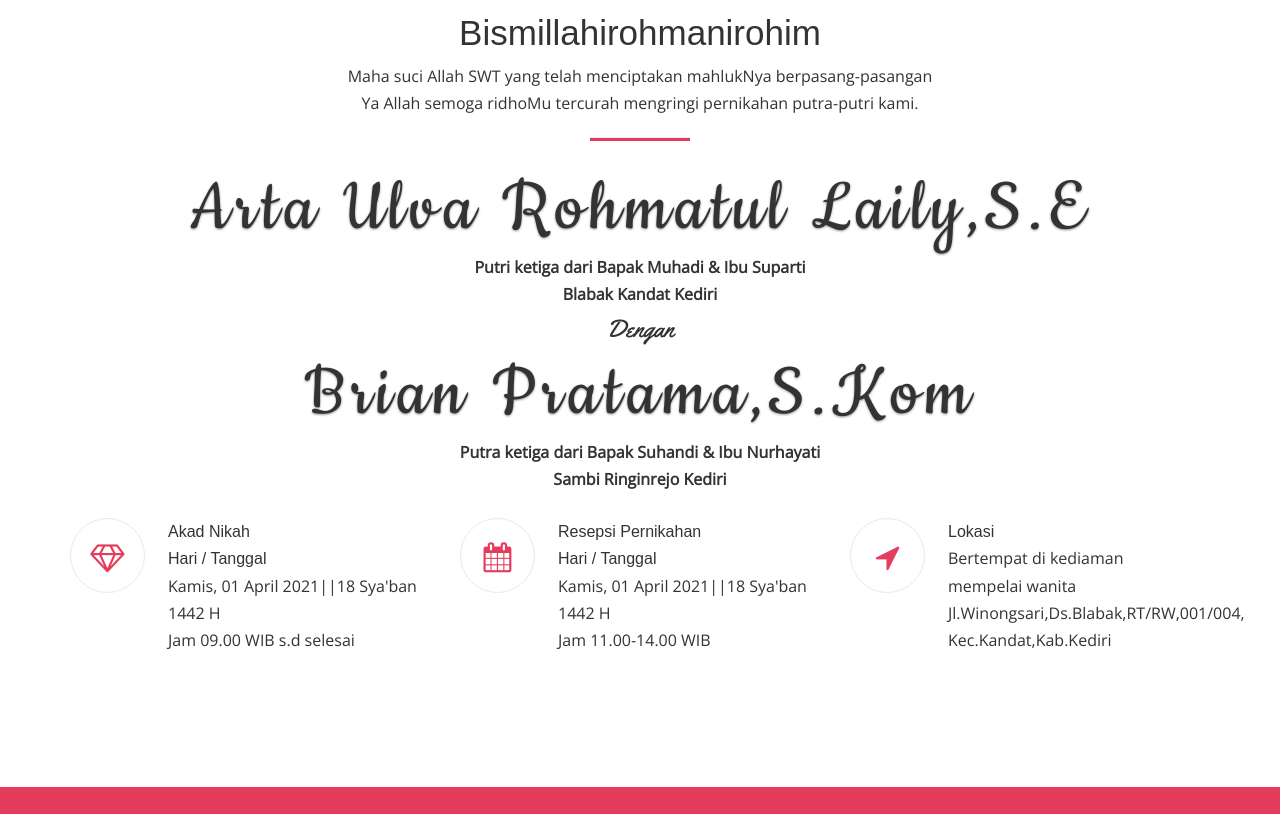
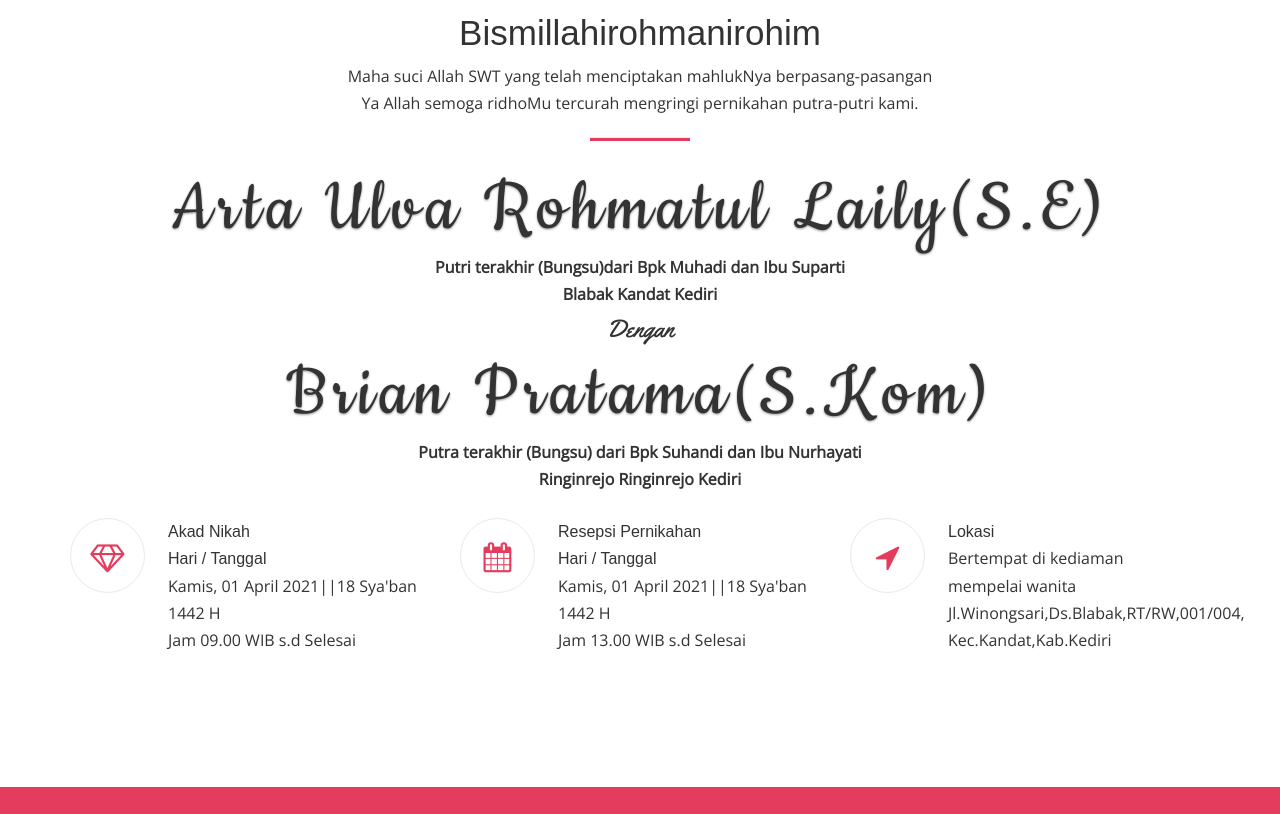
Before and after one commit to brianpratama91/WeddingUlva-Brian, a plain HTML site: page index.html in a window 1280 px wide. Shown: the part 918-1732 px from the top of the page. Drawn offline with nearby package versions, Linux system fonts and the light colour scheme; a web font is replaced by a local one.

Commit message:
Update index.html

```diff
--- a/index.html
+++ b/index.html
@@ -59,7 +59,7 @@
 		<div class="container">
 			<div class="row">
 				<div class="jumbotron col-md-8">
-				  <h1 class="small">Selamat Datang <br /><span class="bold"> Undangan Pernikahan</span></h1>
+				  <h1 class="small">Selamat Datang <br /><span class="bold"> Undangan Pernikahan Web</span></h1>
 				  <h2 class="small"><span class="bold">Ulva &amp; Brian</span></h2>
 				  <p class="big">Aku bersyukur kepada Allah yang mempertemukanku dengan pasangan hati. <br>Maka bukalah pintu rizki kami dan berkahilah kami dengannya.</p>
 				  <p class="big">
@@ -98,11 +98,11 @@
 				</div>
 				<div class="page-title text-center">
 					<div class="nama">
-						<h2 class="small">Arta Ulva Rohmatul Laily,S.E</h2>
-						<p>Putri ketiga dari Bapak Muhadi & Ibu Suparti<br> Blabak Kandat Kediri</p>
+						<h2 class="small">Arta Ulva Rohmatul Laily(S.E)</h2>
+						<p>Putri terakhir (Bungsu)dari Bpk Muhadi dan Ibu Suparti<br> Blabak Kandat Kediri</p>
 						<h1 class="tengah">Dengan</h1>
-						<h2 class="small">Brian Pratama,S.Kom</h2>
-						<p>Putra ketiga dari Bapak Suhandi & Ibu Nurhayati<br> Sambi Ringinrejo Kediri</p>
+						<h2 class="small">Brian Pratama(S.Kom)</h2>
+						<p>Putra terakhir (Bungsu) dari Bpk Suhandi dan Ibu Nurhayati<br> Ringinrejo Ringinrejo Kediri</p>
 					</div>
 				</div>
 				<div class="col-md-4">
@@ -111,7 +111,7 @@
 						<div class="service-text">
 							<h2>Akad Nikah</h2>
               <h2>Hari / Tanggal</h2>
-							<p>Kamis, 01 April 2021||18 Sya'ban 1442 H <br>Jam 09.00 WIB s.d selesai<br></p>
+							<p>Kamis, 01 April 2021||18 Sya'ban 1442 H <br>Jam 09.00 WIB s.d Selesai<br></p>
 						</div>
 					</div>
 				</div>
@@ -121,7 +121,7 @@
 						<div class="service-text">
             <h2> Resepsi Pernikahan </h2>
             	<h2>Hari / Tanggal</h2>
-							<p> Kamis, 01 April 2021||18 Sya'ban 1442 H<br> Jam 11.00-14.00 WIB<br></p>
+							<p> Kamis, 01 April 2021||18 Sya'ban 1442 H<br> Jam 13.00 WIB s.d Selesai <br></p>
 						</div>
 					</div>
 <!-- Denah lokasi via maps-->
```
